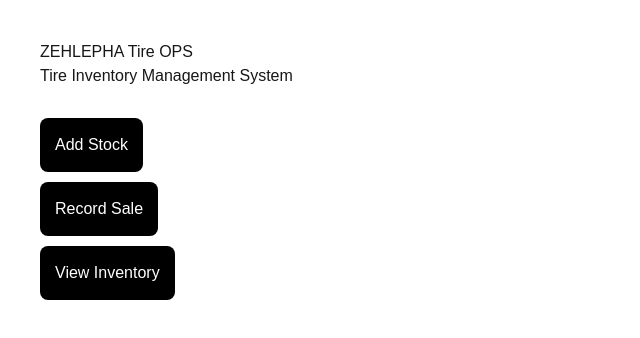
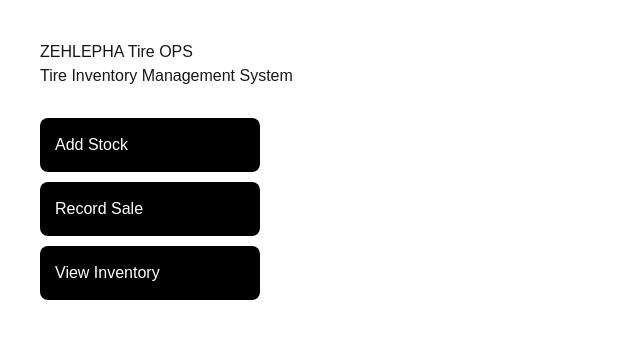
Before and after one commit to SAI-ux23/tire-ops, a Next.js app: page / in a window 1280 px wide. Shown: the top 338 px of the page, without its empty margins (0-640 px from the left). Built offline with nearby package versions, Linux system fonts and the light colour scheme.

Commit message:
Update page.tsx

```diff
--- a/app/page.tsx
+++ b/app/page.tsx
@@ -1,10 +1,16 @@
+"use client";
+
+import { useRouter } from "next/navigation";
+
 export default function Home() {
-  const pageStyle = {
+  const router = useRouter();
+
+  const pageStyle: React.CSSProperties = {
     padding: "40px",
     fontFamily: "Arial",
   };
 
-  const buttonStyle = {
+  const buttonStyle: React.CSSProperties = {
     display: "block",
     margin: "10px 0",
     padding: "15px",
@@ -14,6 +20,8 @@ export default function Home() {
     border: "none",
     borderRadius: "8px",
     cursor: "pointer",
+    width: "220px",
+    textAlign: "left",
   };
 
   return (
@@ -22,9 +30,17 @@ export default function Home() {
       <h2>Tire Inventory Management System</h2>
 
       <div style={{ marginTop: "30px" }}>
-        <button style={buttonStyle}>Add Stock</button>
-        <button style={buttonStyle}>Record Sale</button>
-        <button style={buttonStyle}>View Inventory</button>
+        <button style={buttonStyle} onClick={() => router.push("/add-stock")}>
+          Add Stock
+        </button>
+
+        <button style={buttonStyle} onClick={() => router.push("/record-sale")}>
+          Record Sale
+        </button>
+
+        <button style={buttonStyle} onClick={() => router.push("/view-inventory")}>
+          View Inventory
+        </button>
       </div>
     </main>
   );
```
